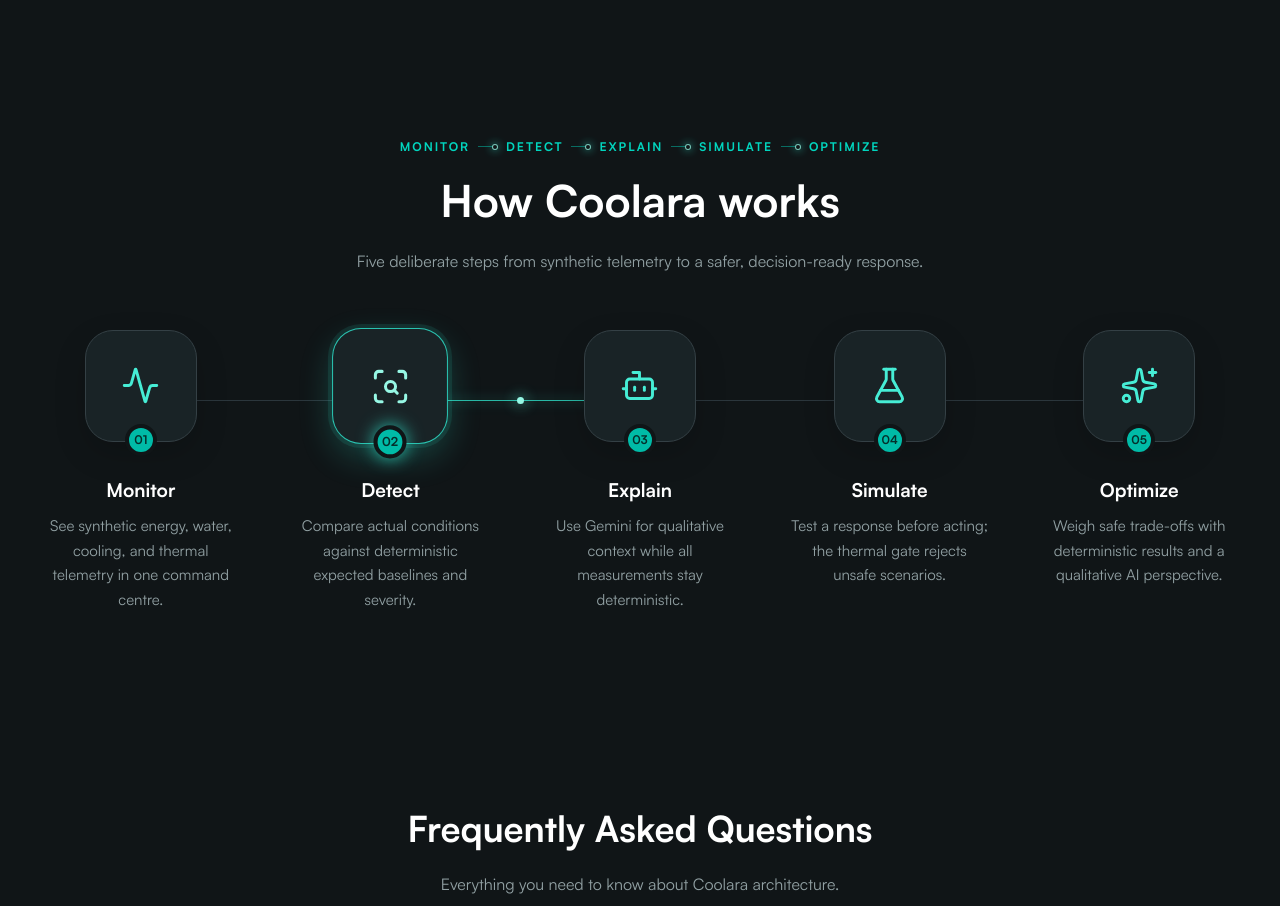
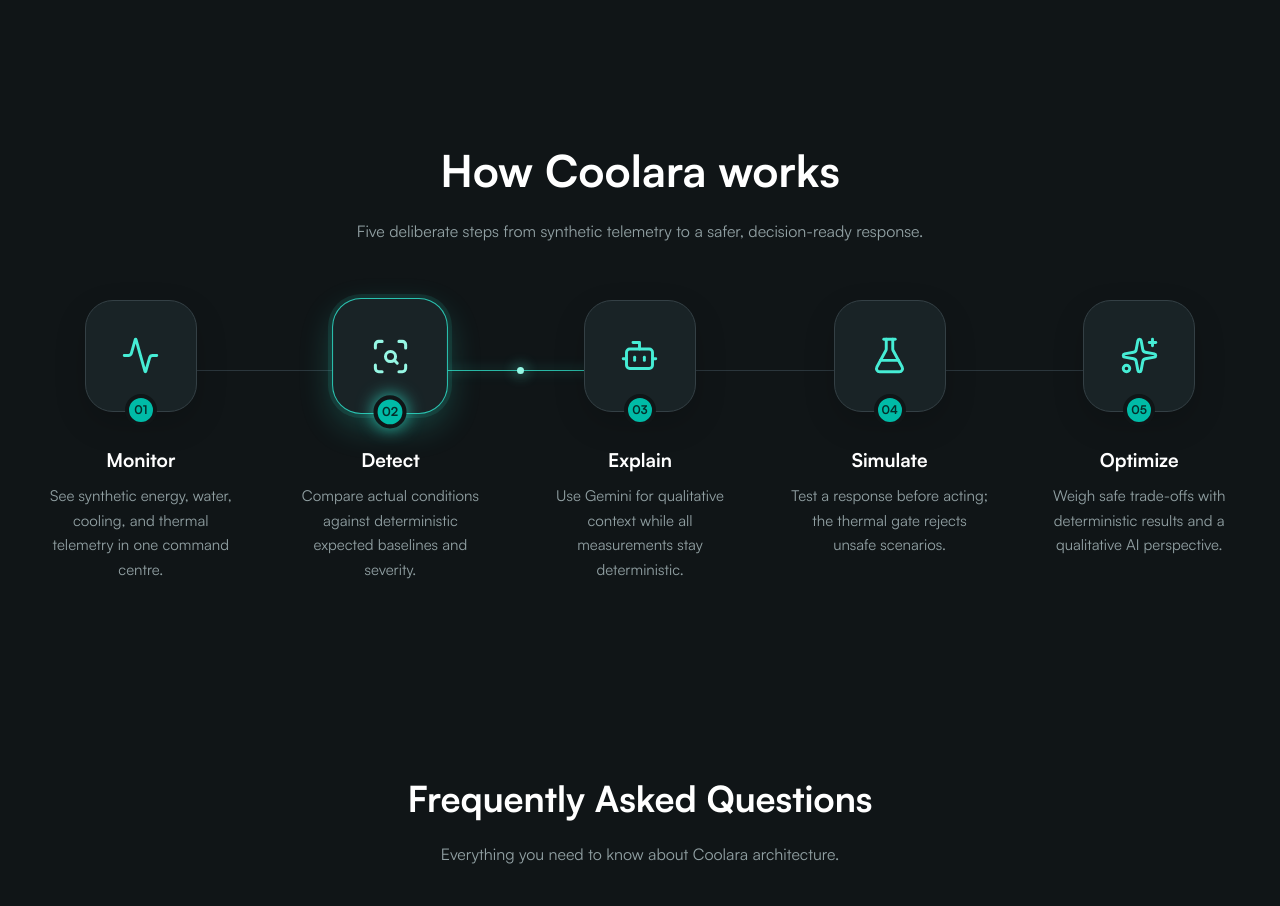
Before and after one commit to dan15here/Coolara-AI-Data-Center-Sustainability-Guardian, a Next.js app: page / in a window 1280 px wide. Shown: the part 1820-2726 px from the top of the page. Built offline with nearby package versions, Linux system fonts and the light colour scheme.

Commit message:
style: remove redundant workflow label

```diff
--- a/src/app/page.tsx
+++ b/src/app/page.tsx
@@ -211,19 +211,6 @@ export default function LandingPage() {
           viewport={{ once: true }}
           className="max-w-[640px] mx-auto mb-[56px]"
         >
-          <div className="mb-[12px] flex flex-wrap items-center justify-center gap-y-2 text-[12px] font-bold uppercase tracking-[0.16em] text-teal-400">
-            {['Monitor', 'Detect', 'Explain', 'Simulate', 'Optimize'].map((stage, index) => (
-              <span key={stage} className="flex items-center">
-                {stage}
-                {index < 4 && (
-                  <span aria-hidden="true" className="relative mx-2 flex h-3 w-5 items-center">
-                    <span className="absolute left-0 right-1 h-px bg-teal-400/45" />
-                    <span className="absolute right-0 size-1.5 animate-pulse rounded-full border border-teal-200/80 bg-[#101517] shadow-[0_0_8px_rgba(45,212,191,0.9)]" />
-                  </span>
-                )}
-              </span>
-            ))}
-          </div>
           <h2 className="text-[36px] md:text-[44px] font-bold text-white mb-[14px]">How Coolara works</h2>
           <p className="text-[#91a0a3] text-[16px] leading-relaxed">Five deliberate steps from synthetic telemetry to a safer, decision-ready response.</p>
         </motion.div>
```
